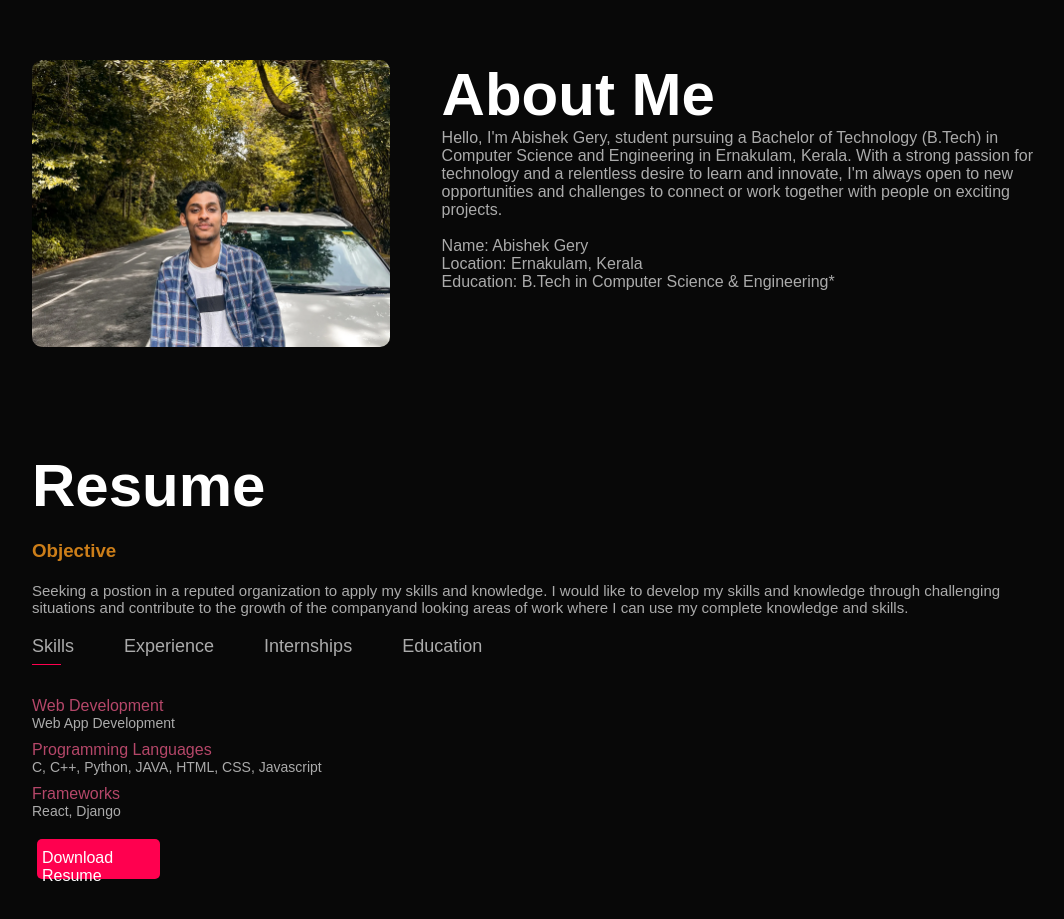
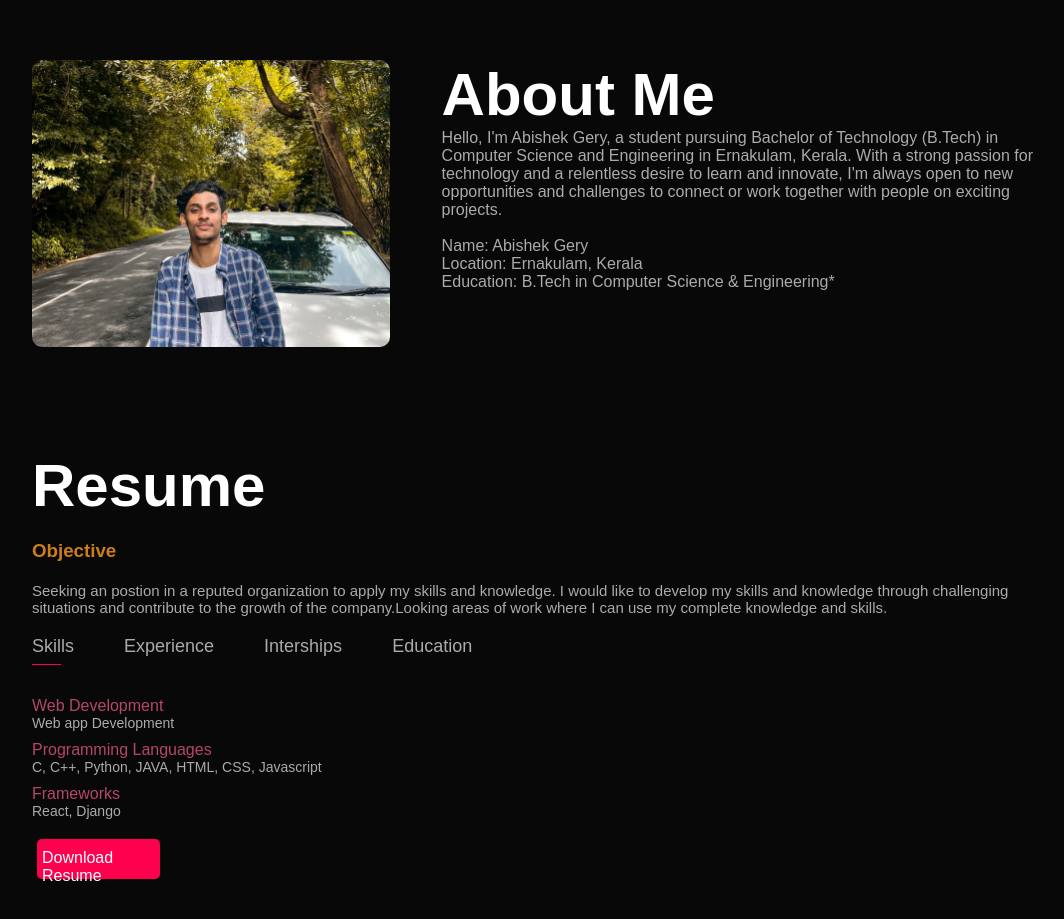
Before and after one commit to Abishek74/Responsive-portfolio, a plain HTML site: page index.html in a window 1280 px wide. Shown: the part 1000-1919 px from the top of the page, without its empty margins (96-1160 px from the left). Drawn offline with nearby package versions, Linux system fonts and the light colour scheme.

Commit message:
index.html

```diff
--- a/index.html
+++ b/index.html
@@ -50,8 +50,8 @@
                     <h1 class="sub-title">About Me</h1>
                     <p>
 
-                        Hello, I'm Abishek Gery, student
-                        pursuing a Bachelor of Technology (B.Tech) in Computer Science and
+                        Hello, I'm Abishek Gery, a student
+                        pursuing  Bachelor of Technology (B.Tech) in Computer Science and
                         Engineering in Ernakulam, Kerala. With a strong passion for technology
                         and a relentless desire to learn and innovate,
                         I'm always open to new opportunities and challenges  to connect or work together with people on exciting projects.
@@ -72,19 +72,19 @@
     <div class="container">
         <h1 class="sub-title r">Resume</h1>
         <h3 class="sub-sub-title">Objective</h3>
-        <p class="sub-sub-content">Seeking a postion in a reputed organization to apply my skills and knowledge. I would like to develop my skills and
-            knowledge through challenging situations and contribute to the growth of the companyand looking areas of work where I can
+        <p class="sub-sub-content">Seeking an postion in a reputed organization to apply my skills and knowledge. I would like to develop my skills and
+            knowledge through challenging situations and contribute to the growth of the company.Looking areas of work where I can
             use my complete knowledge and skills.</p>
         <div class="tab-titles">
             <p class="tab-links active-link" onclick="opentab('skills')">Skills</p>
             <p class="tab-links" onclick="opentab('experience')">Experience</p>
-            <p class="tab-links" onclick="opentab('interships')">Internships</p>
+            <p class="tab-links" onclick="opentab('interships')">Interships</p>
             <p class="tab-links" onclick="opentab('education')">Education</p>
         </div>
 
         <div class="tab-contents active-tab" id="skills">
             <ul>
-                <li><span>Web Development</span><br>Web App Development</li>
+                <li><span>Web Development</span><br>Web app Development</li>
                 <li><span>Programming Languages</span><br> C, C++, Python, JAVA, HTML, CSS, Javascript</li>
                 <li><span>Frameworks</span><br>React, Django</li>
 
```
